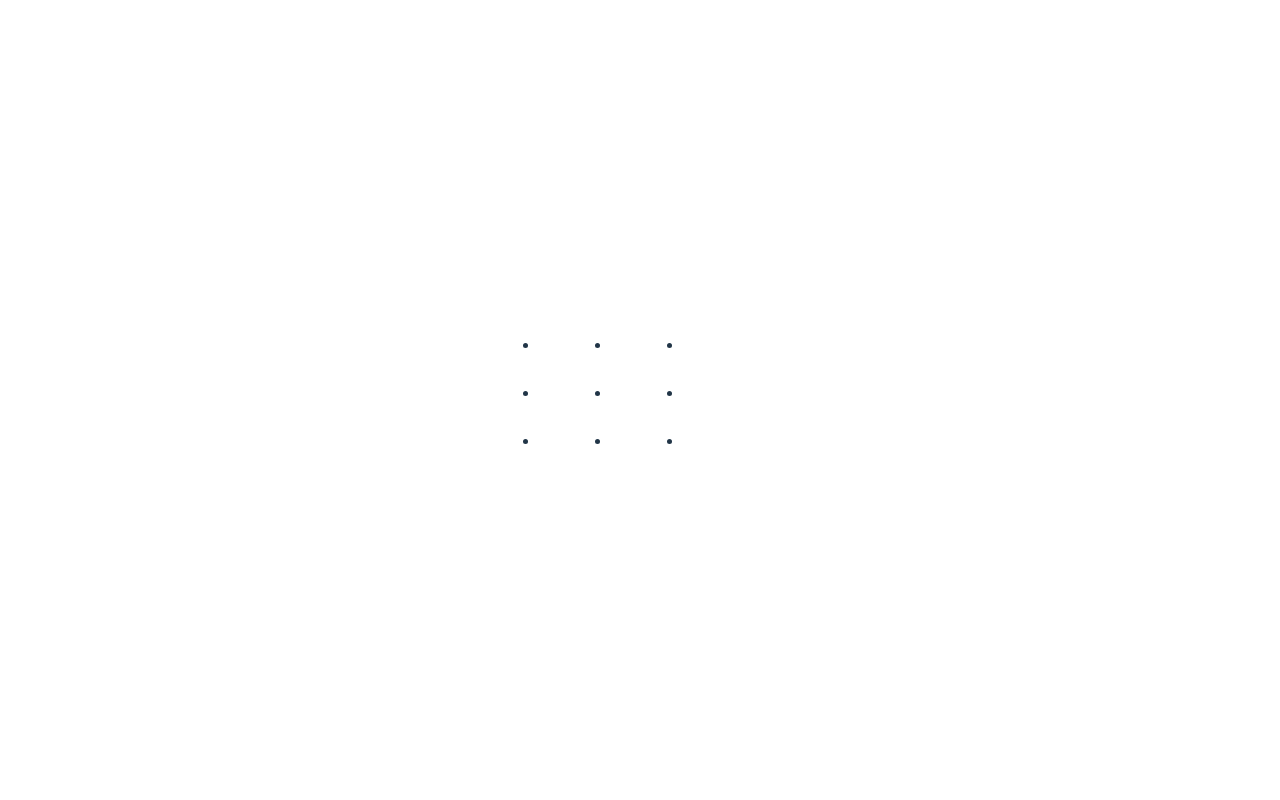
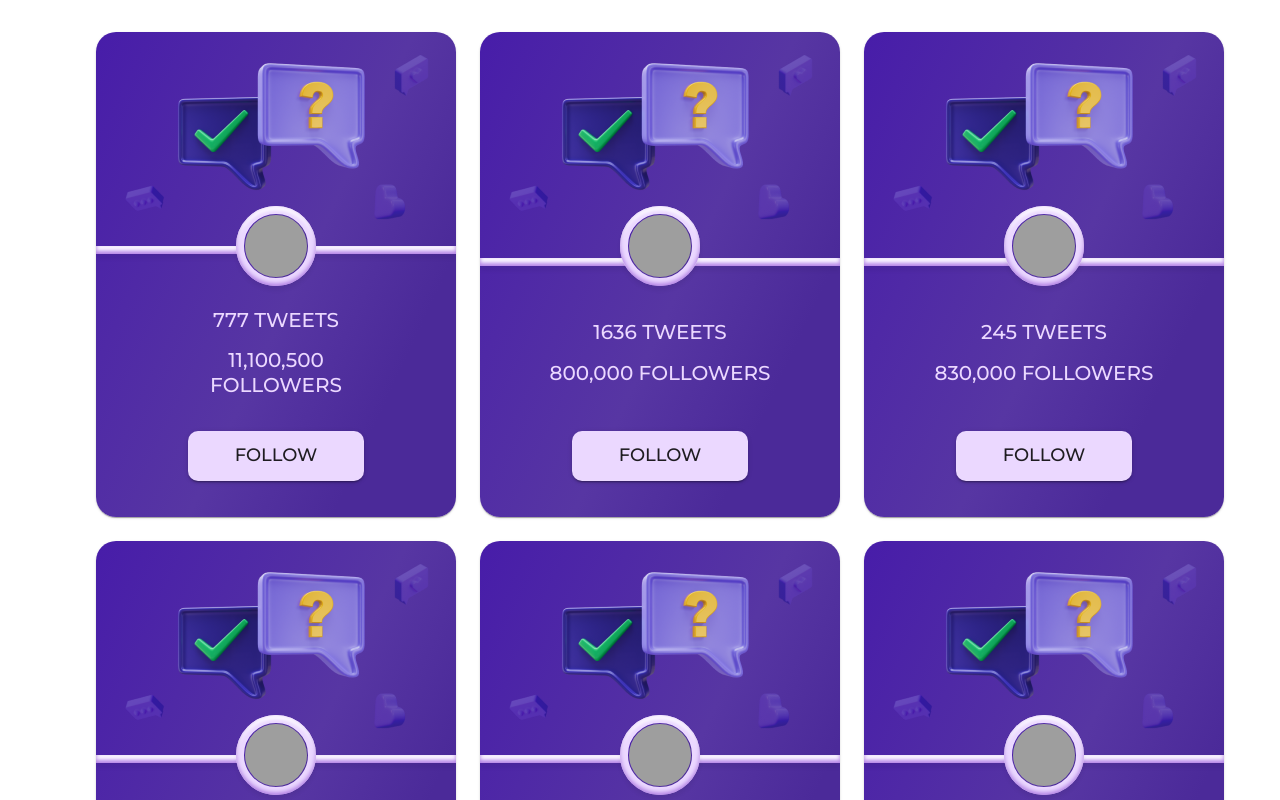
Before and after one commit to medvol/test-task-tweets, a React (Vite) app: page / in a window 1280 px wide. Shown: the top 800 px of the page. Built offline with nearby package versions, Linux system fonts and the light colour scheme; grey boxes are pictures that could not be loaded.

Commit message:
add: styles to card

```diff
--- a/index.html
+++ b/index.html
@@ -4,7 +4,14 @@
     <meta charset="UTF-8" />
     <link rel="icon" type="image/svg+xml" href="/vite.svg" />
     <meta name="viewport" content="width=device-width, initial-scale=1.0" />
-    <title>Vite + React + TS</title>
+    <link
+      rel="stylesheet"
+      href="https://cdnjs.cloudflare.com/ajax/libs/normalize/8.0.1/normalize.min.css"
+      integrity="sha512-NhSC1YmyruXifcj/KFRWoC561YpHpc5Jtzgvbuzx5VozKpWvQ+4nXhPdFgmx8xqexRcpAglTj9sIBWINXa8x5w=="
+      crossorigin="anonymous"
+      referrerpolicy="no-referrer"
+    />
+    <title>Tweets Project</title>
   </head>
   <body>
     <div id="root"></div>
--- a/src/App.tsx
+++ b/src/App.tsx
@@ -3,11 +3,7 @@ import "./App.css";
 import HomePage from "./pages/HomePage";
 
 function App() {
-  return (
-    <main>
-      <HomePage />
-    </main>
-  );
+  return <HomePage />;
 }
 
 export default App;
--- a/src/components/Card/Card.tsx
+++ /dev/null
@@ -1,13 +0,0 @@
-import Grid from '@mui/material/Grid';
-import React from 'react'
-
-function Card({ user }) {
-  const {id, user:name, tweets, followers, avatar} = user
-  return (
-    <Grid item xs={2} sm={4} md={4} component='li' >
-
-    </Grid>
-  );
-}
-
-export default Card
--- /dev/null
+++ b/src/components/CardItem/CardItem.tsx
@@ -0,0 +1,169 @@
+import { Avatar, Box } from "@mui/material";
+import Button from "@mui/material/Button";
+import Card from "@mui/material/Card";
+import CardActions from "@mui/material/CardActions";
+import CardContent from "@mui/material/CardContent";
+import CardMedia from "@mui/material/CardMedia";
+import Grid from "@mui/material/Grid";
+import Typography from "@mui/material/Typography";
+import React, { useState, useEffect } from "react";
+import { ICardItemProps } from "../../interfaces/common";
+import { loadLocal, saveLocal } from "../../services/storage";
+
+const CardItem: React.FC<ICardItemProps> = ({ user }) => {
+  const [clicked, setClicked] = useState<boolean>(false);
+  const [followers, setFollowers] = useState<number>(
+    loadLocal("followers") ?? user.followers
+  );
+
+  useEffect(() => {
+    saveLocal("followers", followers);
+  }, [followers]);
+
+  const handleClick = () => {
+    setClicked(!clicked);
+    if (clicked) {
+      setFollowers((prev) => prev - 1);
+    }
+    if (!clicked) {
+      setFollowers((prev) => prev + 1);
+    }
+  };
+  return (
+    <Grid
+      item
+      xs={12}
+      sm={6}
+      md={4}
+      component="li"
+      sx={{
+        borderRadius: 1,
+      }}
+    >
+      <Card
+        sx={{
+          maxWidth: 380,
+          display: "flex",
+          justifyContent: "space-between",
+          flexDirection: "column",
+          height: "100%",
+          background:
+            "linear-gradient(114.99deg, #471CA9 -0.99%, #5736A3 54.28%, #4B2A99 78.99%)",
+        }}
+      >
+        <CardMedia
+          sx={{
+            position: "relative",
+            height: 214,
+            backgroundImage: {
+              xs: "url(/src/assets/background1x.png)",
+              md: "url(/src/assets/background2x.png)",
+            },
+            backgroundSize: "308px 168px",
+          }}
+        >
+          <Box
+            sx={{
+              position: "absolute",
+              display: "flex",
+              alignItems: "center",
+              justifyContent: "center",
+              left: "50%",
+              bottom: 0,
+              transform: "translate(-50%, 50%)",
+              width: 80,
+              height: 80,
+              borderRadius: "50%",
+              border: "8px solid #EBD8FF",
+              zIndex: 20,
+              background:
+                "linear-gradient(114.99deg, #471CA9 -0.99%, #5736A3 54.28%, #4B2A99 78.99%)",
+
+              "&::before": {
+                content: '""',
+                position: "absolute",
+                transform: " translate(-50%, -50%)",
+                top: "50%",
+                left: "50%",
+                width: 80,
+                height: 80,
+                borderRadius: "100%",
+                boxShadow:
+                  "0px 4.39163px 4.39163px rgba(0, 0, 0, 0.06), inset 0px -2.19582px 4.39163px #AE7BE3, inset 0px 4.39163px 3.29372px #FBF8FF",
+              },
+            }}
+          >
+            <Avatar
+              alt={user.user}
+              src={user.avatar}
+              sx={{
+                width: 62,
+                height: 62,
+                background:
+                  "linear-gradient(114.99deg, #471CA9 -0.99%, #5736A3 54.28%, #4B2A99 78.99%)",
+              }}
+            />
+          </Box>
+        </CardMedia>
+
+        <CardContent
+          sx={{
+            position: "relative",
+            pb: 3.25,
+            pt: 7.75,
+            px: 8,
+
+            "&::before": {
+              content: '""',
+              position: "absolute",
+              top: 0,
+              left: 0,
+              width: "100%",
+              height: 8,
+              backgroundColor: "#EBD8FF",
+              zIndex: "2",
+              boxShadow:
+                " 0px 4.39163px 4.39163px rgba(0, 0, 0, 0.06), inset 0px -2.19582px 4.39163px #AE7BE3, inset 0px 4.39163px 3.29372px #FBF8FF",
+            },
+          }}
+        >
+          <Typography
+            variant="body1"
+            color="primary"
+            component="p"
+            sx={{ mb: 2 }}
+          >
+            {user.tweets} TWEETS
+          </Typography>
+          <Typography variant="body1" color="primary" component="p">
+            {followers.toLocaleString("en-US")} FOLLOWERS
+          </Typography>
+        </CardContent>
+        <CardActions sx={{ pb: 4.5, px: 11.5 }}>
+          <Button
+            type="button"
+            variant="contained"
+            color={clicked ? "secondary" : "primary"}
+            sx={{
+              minWidth: 24.5,
+              display: "flex",
+              alignItems: "center",
+              justifyContent: "center",
+              py: 1.75,
+              px: 7,
+              fontSize: 18,
+              lineHeight: 1.22,
+              borderRadius: 0.5,
+              boxShadow: "px 3.43693px 3.43693px rgba(0, 0, 0, 0.25)",
+            }}
+            onClick={handleClick}
+          >
+            {clicked ? "FOLLOWING" : "FOLLOW"}
+          </Button>
+        </CardActions>
+      </Card>
+    </Grid>
+  );
+};
+
+export default CardItem;
--- a/src/components/CardList/CardList.tsx
+++ b/src/components/CardList/CardList.tsx
@@ -1,22 +1,17 @@
 import React from "react";
 import users from "../../data/users.json";
-import Card from "../Card/Card";
-import { User } from "../../interfaces/common";
+import CardItem from "../CardItem/CardItem";
+import { IUser } from "../../interfaces/common";
 import { Grid } from "@mui/material";
 
-function CardList() {
+const CardList: React.FC = () => {
   return (
-    <Grid
-      container
-      component='ul'
-      spacing={{ xs: 2, md: 3 }}
-      columns={{ xs: 4, sm: 8, md: 12 }}
-    >
+    <Grid container component="ul" spacing={{ xs: 2, md: 3, alignItems:"stretch" } }>
       {users.map((user) => (
-        <Card user={user} key={user.id} />
+        <CardItem user={user} key={user.id} />
       ))}
     </Grid>
   );
-}
+};
 
 export default CardList;
--- a/src/data/users.json
+++ b/src/data/users.json
@@ -3,63 +3,63 @@
         "id": 1,
         "user": "Elon Reeve Musk",
         "tweets": 777,
-        "followers": 100500,
+        "followers": 11100500,
         "avatar": "https: //cdn-icons-png.flaticon.com/512/1998/1998592.png"
     },
     {
         "id": 2,
         "user": "Bill Gates",
         "tweets": 1636,
-        "followers": 53800000,
+        "followers": 800000,
         "avatar": "https://cdn-icons-png.flaticon.com/512/616/616438.png"
     },
     {
         "id": 3,
         "user": "Jeff Bezos",
         "tweets": 245,
-        "followers": 1830000,
+        "followers": 830000,
         "avatar": "https://cdn-icons-png.flaticon.com/512/1623/1623681.png"
     },
     {
         "id": 4,
         "user": "Mark Zuckerberg",
         "tweets": 482,
-        "followers": 12400000,
+        "followers": 240000,
         "avatar": "https://cdn-icons-png.flaticon.com/512/2977/2977285.png"
     },
     {
         "id": 5,
         "user": "Tim Cook",
         "tweets": 217,
-        "followers": 11100000,
+        "followers": 110000,
         "avatar": "https://cdn-icons-png.flaticon.com/512/1998/1998749.png"
     },
     {
         "id": 6,
         "user": "Satya Nadella",
         "tweets": 273,
-        "followers": 2820000,
+        "followers": 820000,
         "avatar": "https://cdn-icons-png.flaticon.com/512/1998/1998592.png"
     },
     {
         "id": 7,
         "user": "Sundar Pichai",
         "tweets": 52,
-        "followers": 1600000,
+        "followers": 600000,
         "avatar": "https://cdn-icons-png.flaticon.com/512/616/616438.png"
     },
     {
         "id": 8,
         "user": "Larry Page",
         "tweets": 92,
-        "followers": 1210000,
+        "followers": 210000,
         "avatar": "https://cdn-icons-png.flaticon.com/512/1623/1623681.png"
     },
     {
         "id": 9,
         "user": "Sergey Brin",
         "tweets": 219,
-        "followers": 1980000,
+        "followers": 980000,
         "avatar": "https://cdn-icons-png.flaticon.com/512/2977/2977285.png"
     }
 ]
--- a/src/index.css
+++ b/src/index.css
@@ -1,7 +1,8 @@
+@import url('https://fonts.googleapis.com/css2?family=Montserrat:wght@500;600&display=swap');
+
+
 :root {
   font-family: Inter, system-ui, Avenir, Helvetica, Arial, sans-serif;
-  line-height: 1.5;
-  font-weight: 400;
 
   color-scheme: light dark;
   color: rgba(255, 255, 255, 0.87);
@@ -12,6 +13,10 @@
   -webkit-font-smoothing: antialiased;
   -moz-osx-font-smoothing: grayscale;
   -webkit-text-size-adjust: 100%;
+  box-sizing: border-box;
+}
+* {
+  box-sizing: border-box;
 }
 
 a {
@@ -29,41 +34,27 @@ body {
   place-items: center;
   min-width: 320px;
   min-height: 100vh;
+
 }
 
-h1 {
-  font-size: 3.2em;
-  line-height: 1.1;
+h1,
+h2,
+h3,
+h4,
+h5,
+h6,
+p {
+  margin: 0;
+}
+li{
+  list-style: none;
 }
 
-button {
-  border-radius: 8px;
-  border: 1px solid transparent;
-  padding: 0.6em 1.2em;
-  font-size: 1em;
-  font-weight: 500;
-  font-family: inherit;
-  background-color: #1a1a1a;
-  cursor: pointer;
-  transition: border-color 0.25s;
-}
-button:hover {
-  border-color: #646cff;
-}
-button:focus,
-button:focus-visible {
-  outline: 4px auto -webkit-focus-ring-color;
-}
 
 @media (prefers-color-scheme: light) {
   :root {
     color: #213547;
     background-color: #ffffff;
   }
-  a:hover {
-    color: #747bff;
-  }
-  button {
-    background-color: #f9f9f9;
-  }
+
 }
--- a/src/interfaces/common.ts
+++ b/src/interfaces/common.ts
@@ -1,4 +1,4 @@
-export interface User {
+export interface IUser {
     id: number;
     user: string;
     tweets: number;
@@ -6,3 +6,7 @@ export interface User {
     avatar: string;
 
 }
+
+export interface ICardItemProps{
+    user: IUser
+}
--- a/src/pages/HomePage.tsx
+++ b/src/pages/HomePage.tsx
@@ -1,8 +1,17 @@
 import React from "react";
+import { Container } from "@mui/material";
+import { ThemeProvider } from "@mui/material/styles";
 import CardList from "../components/CardList/CardList";
+import { theme } from "../services/theme";
 
 function HomePage() {
-  return <CardList />;
+  return (
+    <ThemeProvider theme={theme}>
+      <Container component="main" maxWidth='xl'>
+        <CardList />
+      </Container>
+    </ThemeProvider>
+  );
 }
 
 export default HomePage;
--- /dev/null
+++ b/src/services/storage.ts
@@ -0,0 +1,20 @@
+import { IUser } from "../interfaces/common";
+
+
+export const saveLocal = (key: string, value:number) => {
+  try {
+    const serializedState = JSON.stringify(value);
+    localStorage.setItem(key, serializedState);
+  } catch (error:any) {
+    console.error("Set state error: ", error.message);
+  }
+};
+
+export const loadLocal = (key:string) => {
+  try {
+    const serializedState = localStorage.getItem(key);
+    return serializedState === null ? undefined : JSON.parse(serializedState);
+  } catch (error:any) {
+    console.error("Get state error: ", error.message);
+  }
+};
--- /dev/null
+++ b/src/services/theme.ts
@@ -0,0 +1,43 @@
+import { createTheme } from "@mui/material/styles";
+
+export const theme = createTheme({
+  palette: {
+    primary: {
+      main: "#EBD8FF",
+    },
+    secondary: {
+      main: "#5CD3A8",
+    },
+
+    background: {
+      default:
+        "linear-gradient(114.99deg, #471CA9 -0.99%, #5736A3 54.28%, #4B2A99 78.99%)",
+    },
+
+    text: {
+      primary: "#373737",
+      secondary: "rgba(17, 17, 17, 0.6)",
+    },
+  },
+
+  shape: {
+    borderRadius: 20,
+  },
+  typography: {
+    fontFamily: "Montserrat,sans-serif",
+    fontSize: 20,
+
+    body1: {
+      fontFamily: "Montserrat,sans-serif",
+      fontSize: 20,
+      fontWeight: 500,
+      lineHeight: 1.22,
+    },
+    body2: {
+      fontFamily: "Montserrat,sans-serif",
+      fontSize: 18,
+      fontWeight: 600,
+      lineHeight: 1.22,
+    },
+  },
+});
```
Also changed, not shown: src/assets/background1x.png (added), src/assets/background2x.png (renamed from src/assets/background.png).
